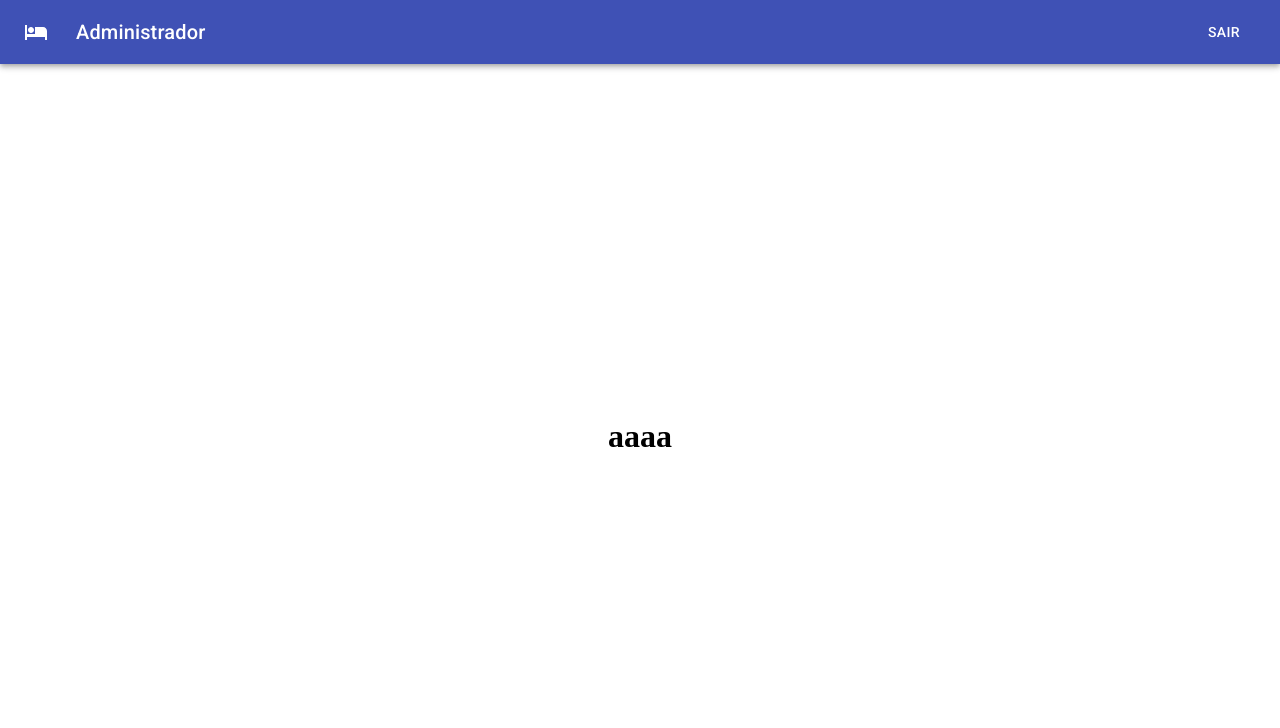
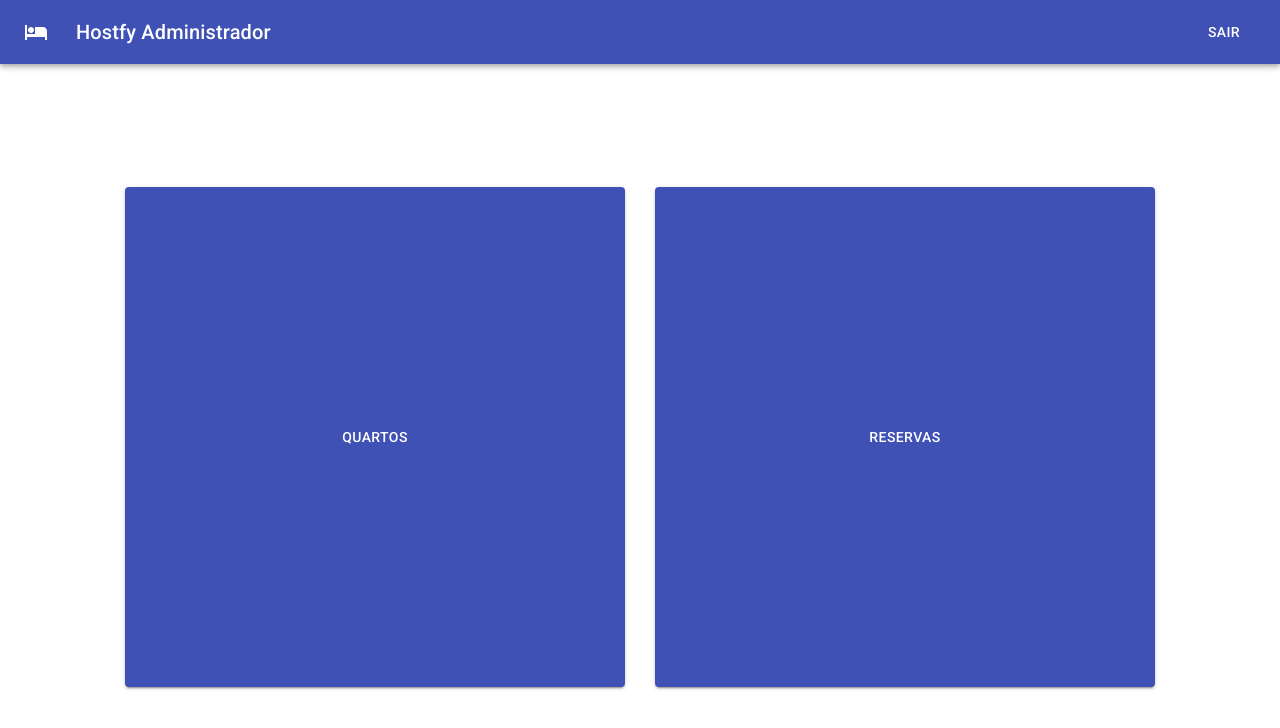
Before and after one commit to gprpaes/hostfy-client, a React (Create React App) app: page /admin in a window 1280 px wide. Shown: the top 728 px of the page. Built offline with nearby package versions, Linux system fonts and the light colour scheme.

Commit message:
static admin page

```diff
--- a/src/pages/admin/components/Admin.tsx
+++ b/src/pages/admin/components/Admin.tsx
@@ -23,6 +23,12 @@ const useStyles = makeStyles((theme: Theme) =>
     gridmain: {
       height: "93.2vh",
     },
+
+    buttonmain: {
+      height: "500px",
+      width: "500px",
+      margin: "15px"
+    },
   })
 );
 const Admin = (): JSX.Element => {
@@ -41,7 +47,7 @@ const Admin = (): JSX.Element => {
             <HotelIcon />
           </IconButton>
           <Typography variant="h6" className={classes.title}>
-            Administrador
+            Hostfy Administrador
           </Typography>
           <Button color="inherit" onClick={() => history.push("/")}>
             Sair
@@ -49,8 +55,27 @@ const Admin = (): JSX.Element => {
         </Toolbar>
       </AppBar>
 
-      <Grid container direction="row" justify="center" alignItems="center" className ={classes.gridmain}>
-        <h1>aaaa</h1>
+      <Grid
+        container
+        direction="row"
+        justify="center"
+        alignItems="center"
+        className={classes.gridmain}
+      >
+        <Button
+          className={classes.buttonmain}
+          variant="contained"
+          color="primary"
+        >
+          Quartos
+        </Button>
+        <Button
+          className={classes.buttonmain}
+          variant="contained"
+          color="primary"
+        >
+          Reservas
+        </Button>
       </Grid>
     </>
   );
```
